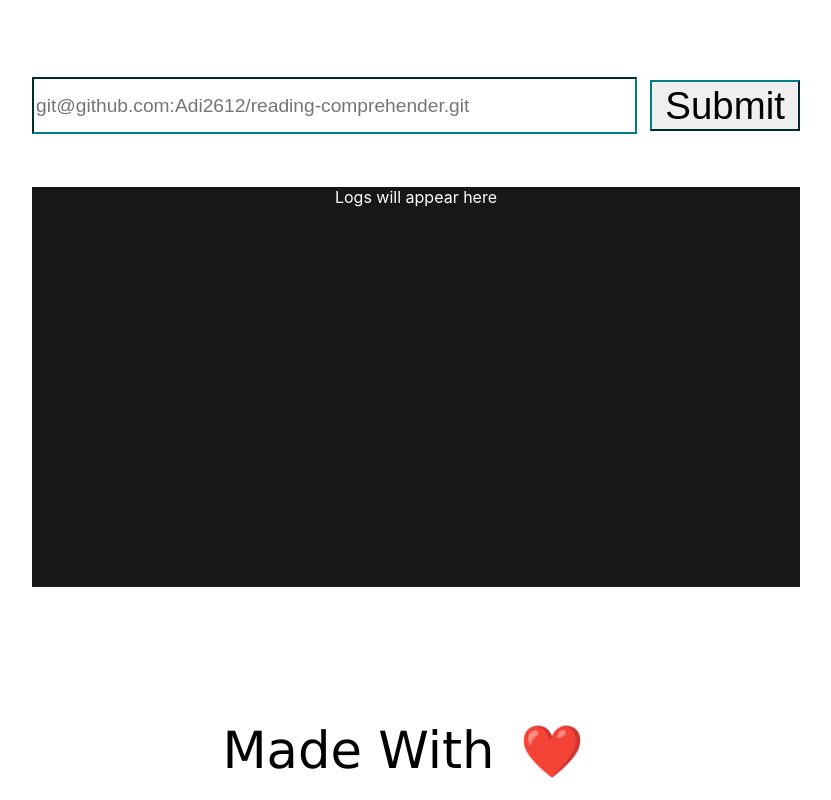
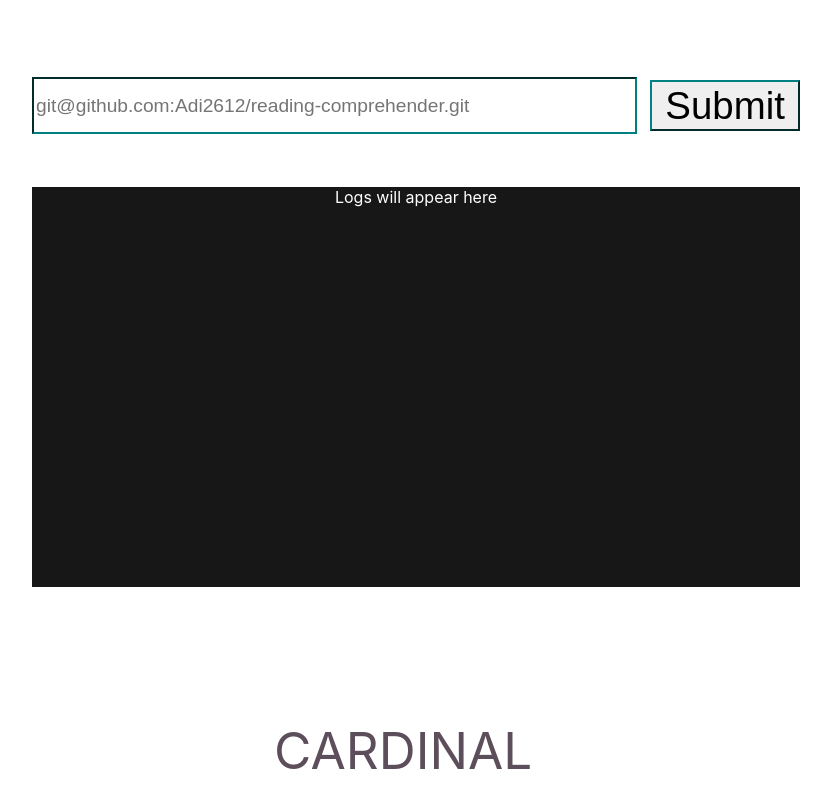
Before and after one commit to Adi2612/Cardinal, a React (Create React App) app in the folder app/: page /app in a window 1280 px wide. Shown: the whole page, without its empty margins (224-1055 px from the left). Built offline with nearby package versions, Linux system fonts and the light colour scheme.

Commit message:
cardinal fixed

```diff
--- a/app/src/App.js
+++ b/app/src/App.js
@@ -15,6 +15,7 @@ import ModelList from "./ModelList";
 const App = () => {
 
   return (
+    <div>
       <Router>
         <div>
           <Switch>
@@ -35,6 +36,10 @@ const App = () => {
           </Switch>
         </div>
       </Router>
+      <footer className="Footer">
+        <div className="Love"> CARDINAL </div>
+      </footer>
+    </div>
   );
 
 
--- a/app/src/Home.css
+++ b/app/src/Home.css
@@ -19,6 +19,7 @@
 .Love {
   font-size: 4vw;
   margin-right: 2vw;
+  color: #5D4E5B;
 }
 
 .Image {
--- a/app/src/Home.js
+++ b/app/src/Home.js
@@ -86,10 +86,6 @@ function Home() {
         <div style={{textAlign: 'center', color: 'white'}}> Logs will appear here </div>
         }
       </div>
-      <footer className="Footer">
-        <div className="Start"> Made With</div>
-        <div className="Love"> ❤️ </div>
-      </footer>
     </div>
   );
 }
```
Lines whose indentation alone changed are shown as unchanged.
